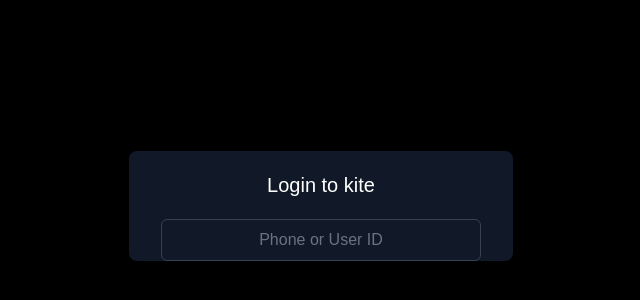
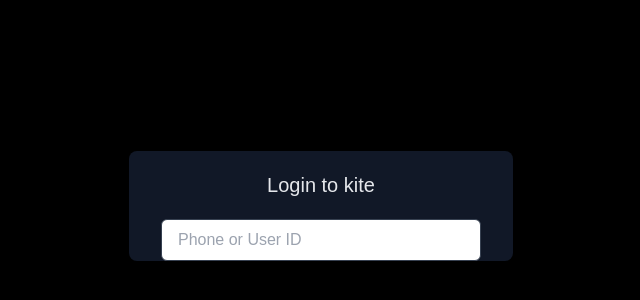
Before and after one commit to RikenMor001/Zerodha_Kite, a Next.js app: page / in a window 1280 px wide. Shown: the part 194-494 px from the top of the page, without its empty margins (319-959 px from the left). Built offline with nearby package versions, Linux system fonts and the light colour scheme.

Commit message:
Update page.tsx

```diff
--- a/app/page.tsx
+++ b/app/page.tsx
@@ -1,8 +1,9 @@
-import { ChangeEvent } from "react"
-
+"use client"
+import { ChangeEvent, useState } from "react"
 
 export default function home(){
-  return <div className="flex justify-center items-center bg-black min-h-screen text-white">
+  const [ userId, setUserId ] = useState<string | any>();
+  return <div className="flex justify-center items-center bg-black min-h-screen text-gray-200">
     <div className="rounded-lg shadow-lg w-96 bg-gray-900">
       <div className="flex flex-col justify-center items-center font-lightweight text-xl p-5">
           Login to kite
@@ -11,7 +12,7 @@
           <Input
             placeholder="Phone or User ID"
             type="text"
-            onChange={(e) => e.target.value}
+            onChange={(e) => setUserId(e.target.value)}
           />
           </div>
     </div>
@@ -26,8 +27,12 @@
 
 export function Input({ placeholder, type, onChange}: LoginProps){
   return <div className="flex justify-center items-center">
-    <div className="flex flex-col w-80 rounded-md border border-gray-700 text-md text-gray-500 px-4 py-2 justify-center items-center">
-      { placeholder }
-    </div>
+    <input
+      className="flex flex-col w-80 rounded-md border border-gray-700 text-md text-gray-500 px-4 py-2 justify-center items-center"
+      placeholder={ placeholder }
+      type={type}
+      onChange={onChange}
+    >
+    </input>
   </div>
 }
```
